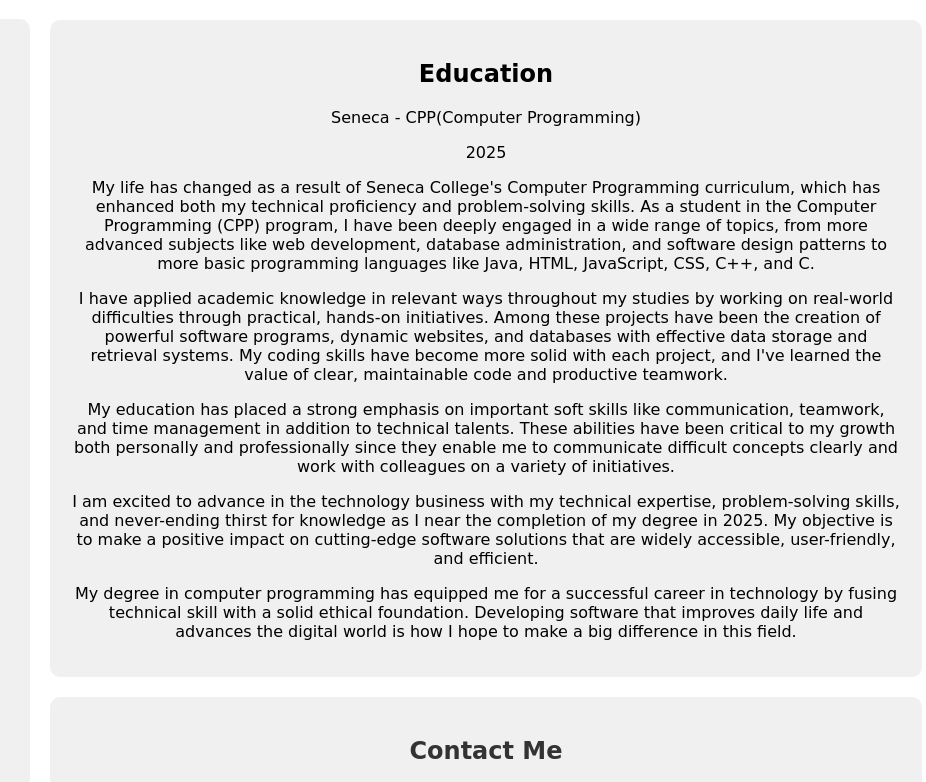
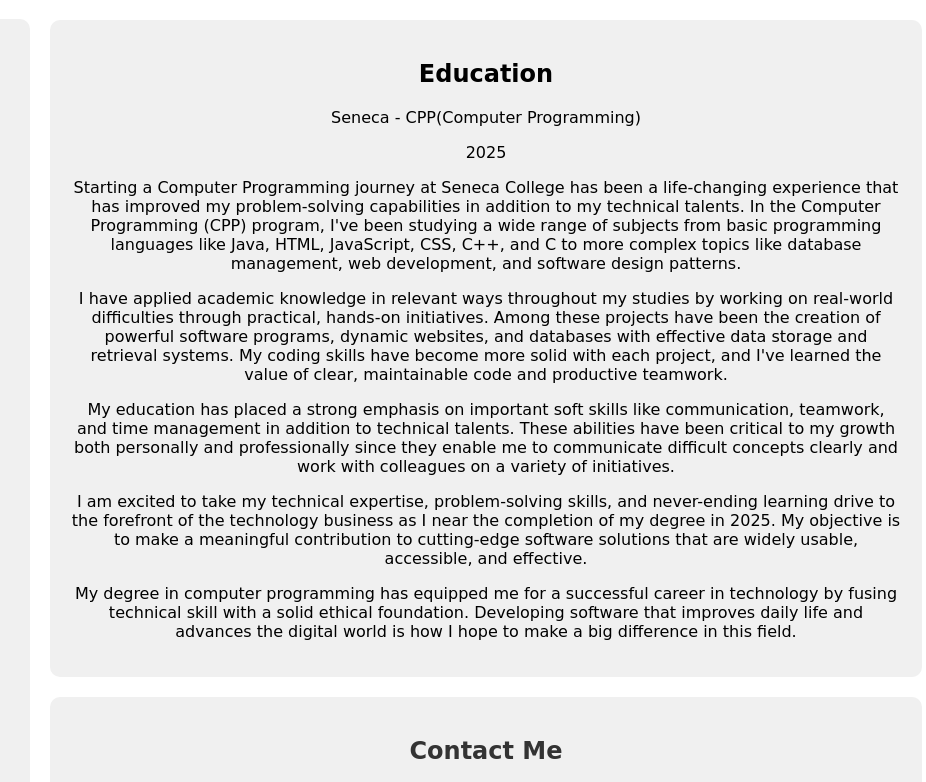
Before and after one commit to Taranomn/Taranom.githun.io, a website: page index.html in a window 1280 px wide. Shown: the top 782 px of the page, 354-1280 px from the left. Drawn offline with Linux system fonts and the light colour scheme; a web font is replaced by a local one.

Commit message:
Update index.html

```diff
--- a/index.html
+++ b/index.html
@@ -34,15 +34,15 @@
             <h2>Education</h2>
             <p>Seneca - CPP(Computer Programming)</p>
             <p>2025</p>
-            <p>My life has changed as a result of Seneca College's Computer Programming curriculum, which has enhanced both my technical proficiency and problem-solving skills. As a student in the Computer Programming (CPP) program, I have been deeply engaged in a wide range of topics, from more advanced subjects like web development, database administration, and software design patterns to more basic programming languages like Java, HTML, JavaScript, CSS, C++, and C.</p>
-
+            <p>Starting a Computer Programming journey at Seneca College has been a life-changing experience that has improved my problem-solving capabilities in addition to my technical talents. In the Computer Programming (CPP) program, I've been studying a wide range of subjects from basic programming languages like Java, HTML, JavaScript, CSS, C++, and C to more complex topics like database management, web development, and software design patterns.</p>
             <p>I have applied academic knowledge in relevant ways throughout my studies by working on real-world difficulties through practical, hands-on initiatives. Among these projects have been the creation of powerful software programs, dynamic websites, and databases with effective data storage and retrieval systems. My coding skills have become more solid with each project, and I've learned the value of clear, maintainable code and productive teamwork.</p>
 
             <p>My education has placed a strong emphasis on important soft skills like communication, teamwork, and time management in addition to technical talents. These abilities have been critical to my growth both personally and professionally since they enable me to communicate difficult concepts clearly and work with colleagues on a variety of initiatives.</p>
 
-                <p>I am excited to advance in the technology business with my technical expertise, problem-solving skills, and never-ending thirst for knowledge as I near the completion of my degree in 2025. My objective is to make a positive impact on cutting-edge software solutions that are widely accessible, user-friendly, and efficient.</p>
+            <p>I am excited to take my technical expertise, problem-solving skills, and never-ending learning drive to the forefront of the technology business as I near the completion of my degree in 2025. My objective is to make a meaningful contribution to cutting-edge software solutions that are widely usable, accessible, and effective.</p>
+            <p>My degree in computer programming has equipped me for a successful career in technology by fusing technical skill with a solid ethical foundation. Developing software that improves daily life and advances the digital world is how I hope to make a big difference in this field.</p>
 
-                <p>My degree in computer programming has equipped me for a successful career in technology by fusing technical skill with a solid ethical foundation. Developing software that improves daily life and advances the digital world is how I hope to make a big difference in this field.</p>
+
         </section>
 
         <section id="contact" class="contact">
```
